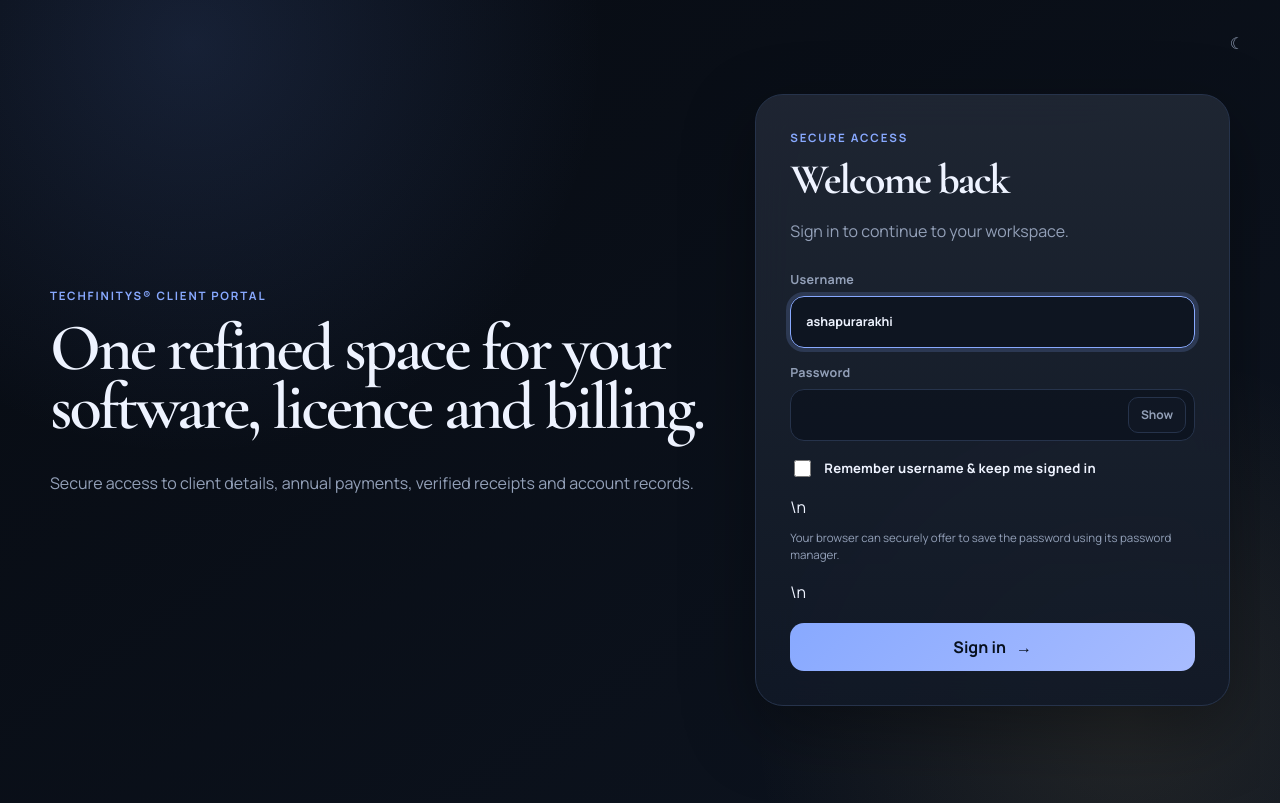
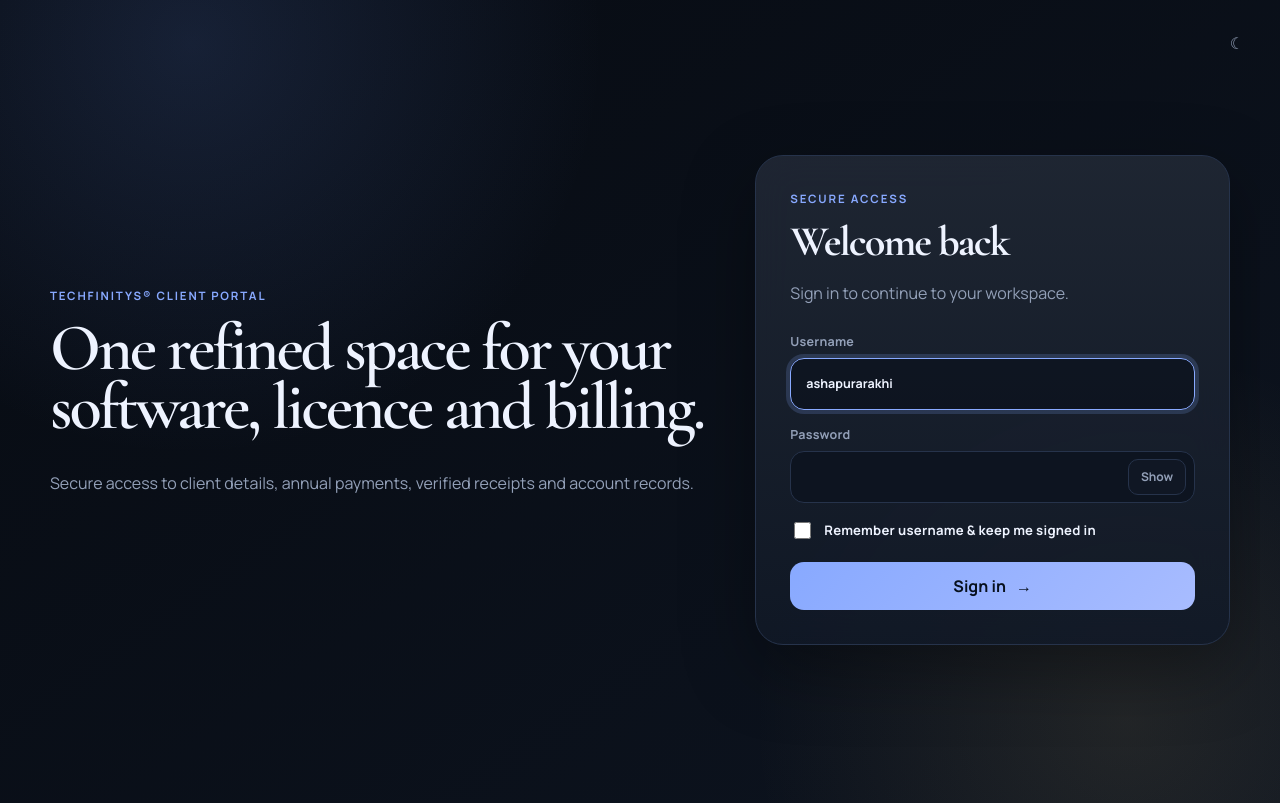
Before and after one commit to gitwork3054/techfinitys_paymentgateway, a Django app: page /login/ in a window 1280 px wide. Shown: the top 803 px of the page. Run offline with Django 5.2, Linux system fonts and the light colour scheme.

Commit message:
Remove login password-manager helper text

```diff
--- a/portal/templates/portal/login.html
+++ b/portal/templates/portal/login.html
@@ -22,7 +22,8 @@
           </button>
         </span>
       </label>
-      <label class="remember-row"><input type="checkbox" name="remember" id="rememberLogin"><span>Remember username & keep me signed in</span></label>\n      <p class="login-security-note">Your browser can securely offer to save the password using its password manager.</p>\n      <button class="btn login-btn">Sign in <span>→</span></button>
+      <label class="remember-row"><input type="checkbox" name="remember" id="rememberLogin"><span>Remember username & keep me signed in</span></label>
+      <button class="btn login-btn">Sign in <span>→</span></button>
     </form>
   </section>
 </section>
```
